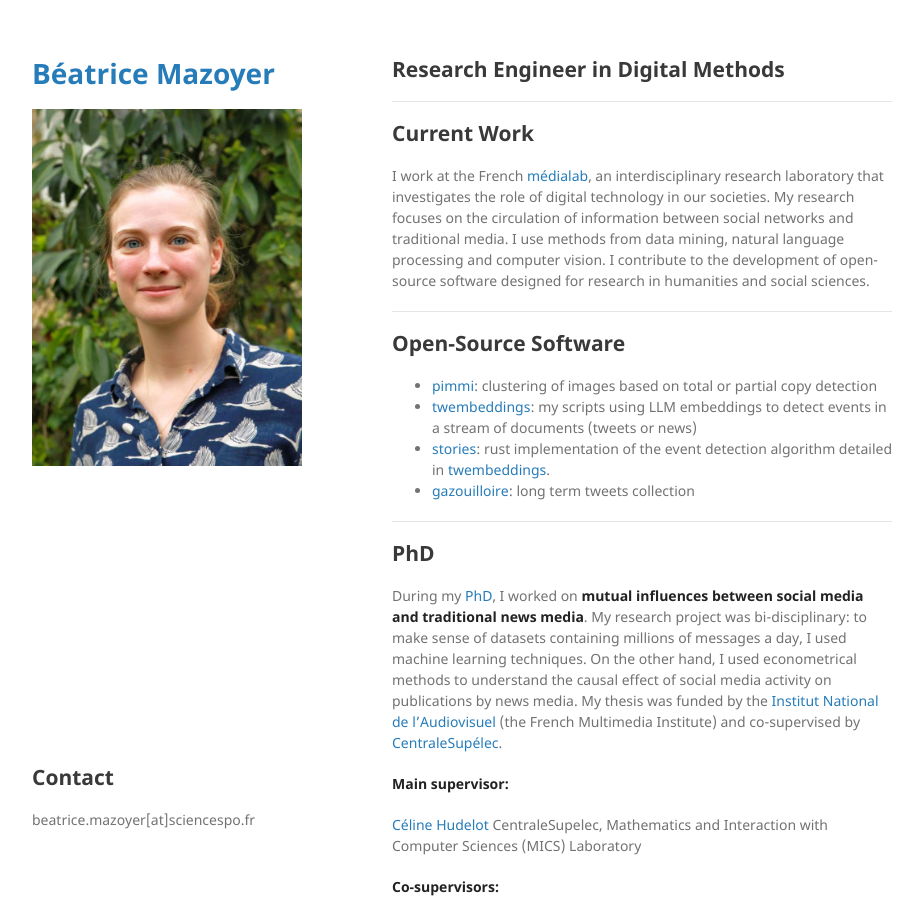
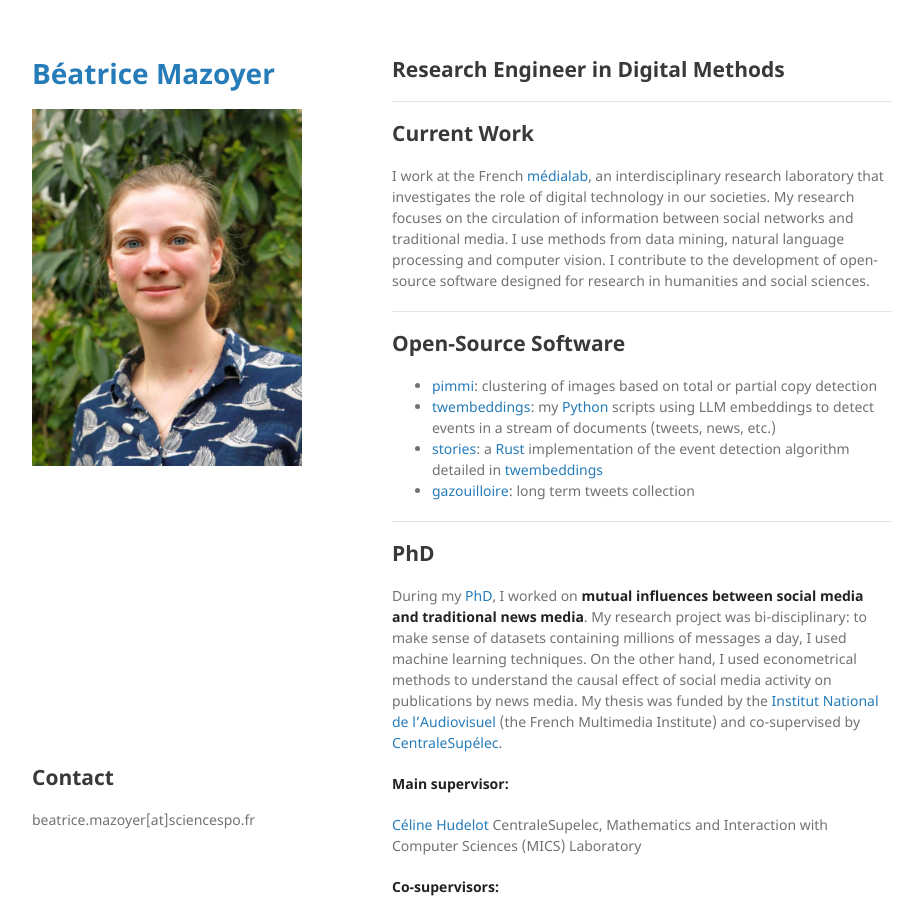
Before and after one commit to bmaz/bmaz.github.io, a Jekyll site: the page built from index.md, in a window 1280 px wide and 900 px high. Shown: the whole window, without its empty margins (178-1100 px from the left). Built offline with Jekyll 4.4.1, drawn with Linux system fonts in a browser that asks for light colours.

Commit message:
Cite programming languages

```diff
--- a/index.md
+++ b/index.md
@@ -15,8 +15,8 @@ digital technology in our societies. My research focuses on the circulation of i
 ## Open-Source Software
 
 - [pimmi](https://github.com/nrv/pimmi): clustering of images based on total or partial copy detection
-- [twembeddings](https://github.com/ina-foss/twembeddings): my scripts using LLM embeddings to detect events in a stream of documents (tweets or news)
-- [stories](https://github.com/medialab/stories): rust implementation of the event detection algorithm detailed in [twembeddings](https://github.com/ina-foss/twembeddings).
+- [twembeddings](https://github.com/ina-foss/twembeddings): my [Python](https://www.python.org/) scripts using LLM embeddings to detect events in a stream of documents (tweets, news, etc.)
+- [stories](https://github.com/medialab/stories): a [Rust](https://www.rust-lang.org/) implementation of the event detection algorithm detailed in [twembeddings](https://github.com/ina-foss/twembeddings)
 - [gazouilloire](https://github.com/medialab/gazouilloire): long term tweets collection
 
 ***
```
